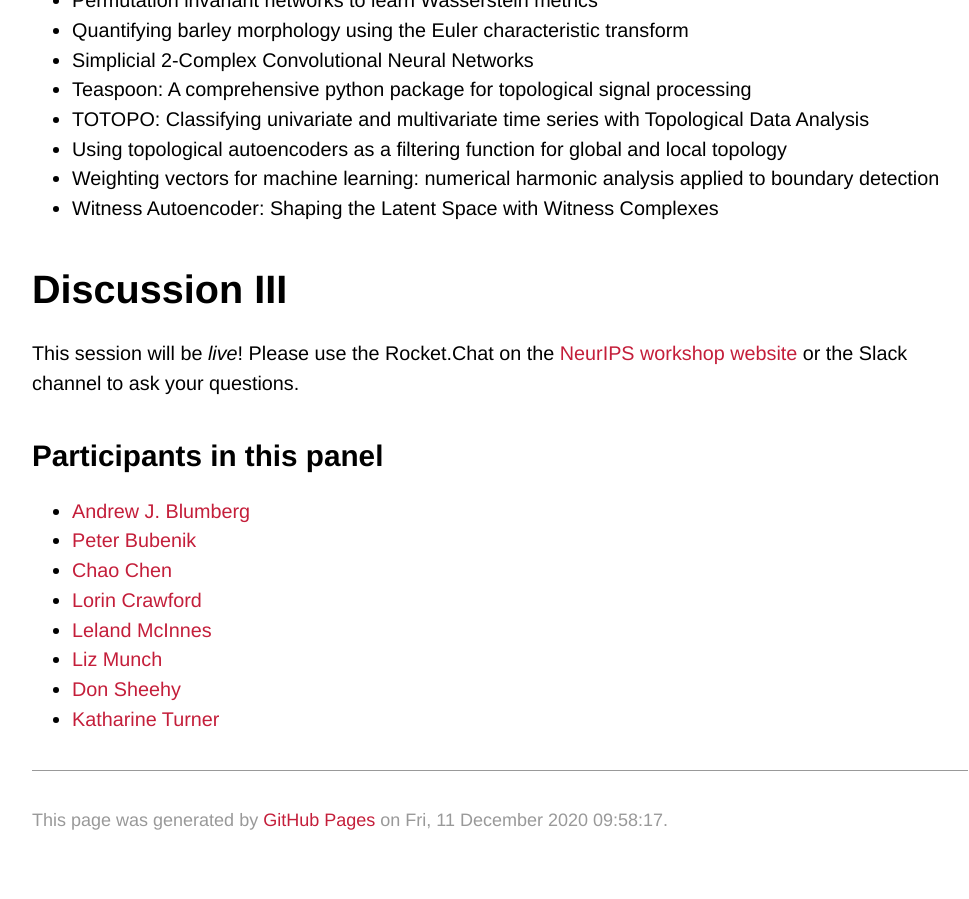
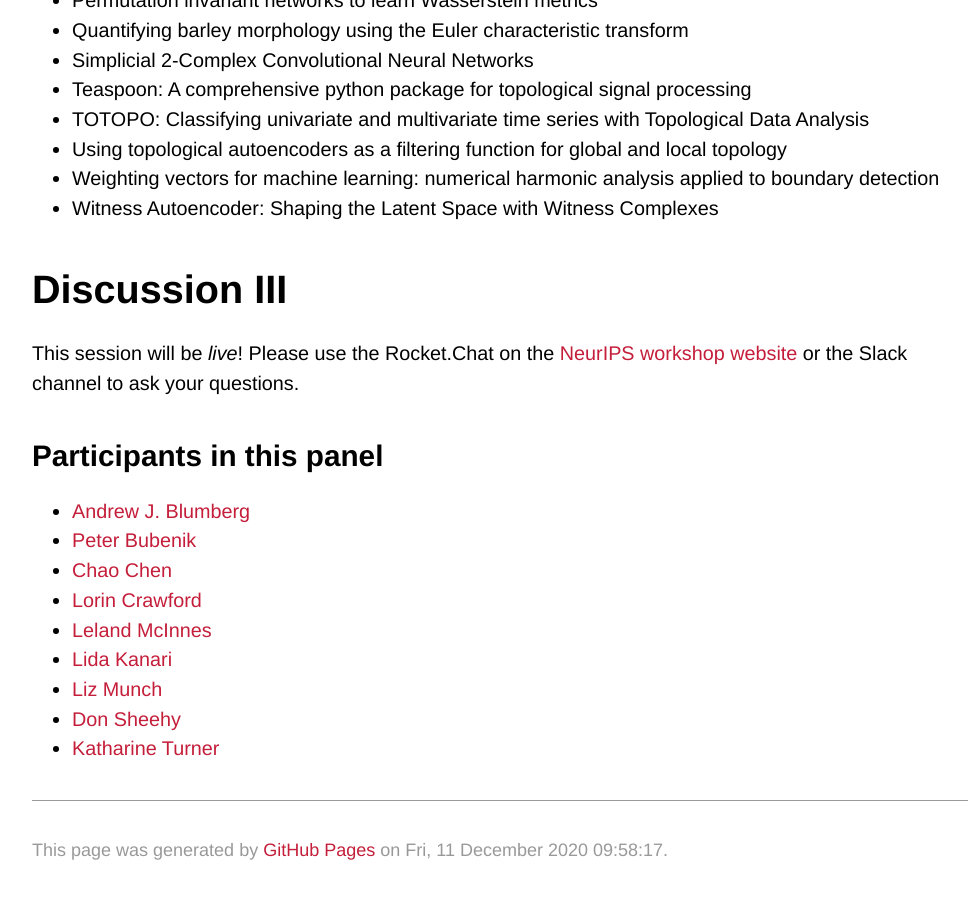
Before and after one commit to tda-in-ml/tda-in-ml.github.io, a Jekyll site: the page built from schedule.md, in a window 1280 px wide and 900 px high, scrolled down 5705 px. Shown: the whole window, without its empty margins (140-1109 px from the left). Built offline with Jekyll 4.4.1, drawn with Linux system fonts in a browser that asks for light colours; some web fonts are replaced; our own code applies the rules of GitHub Pages for plain Markdown files; before the commit the page ends 6575 px from its top, so only the background shows below that.

Commit message:
Added new speaker to discussion

```diff
--- a/schedule.md
+++ b/schedule.md
@@ -172,6 +172,7 @@ or the Slack channel to ask your questions.
 - [Chao Chen](/speakers#chao-chen)
 - [Lorin Crawford](/speakers#lorin-crawford)
 - [Leland McInnes](/speakers#leland-mcinnes)
+- [Lida Kanari](/speakers#lida-kanari)
 - [Liz Munch](/speakers#liz-munch)
 - [Don Sheehy](/speakers#don-sheehy)
 - [Katharine Turner](/speakers#katharine-turner)
```
